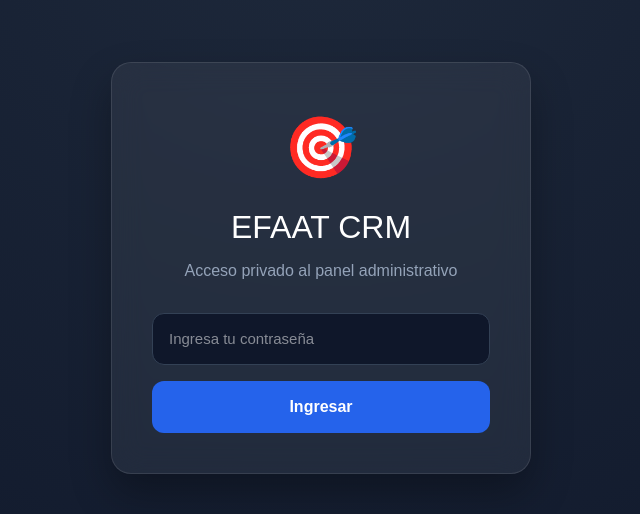
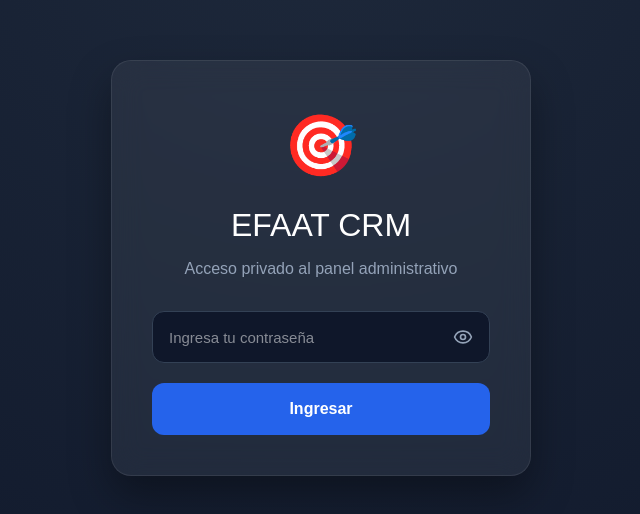
Before and after one commit to Fxandres30/panel_api_v1, a Next.js app: page /login in a window 1280 px wide. Shown: the part 132-646 px from the top of the page, without its empty margins (319-959 px from the left). Built offline with nearby package versions, Linux system fonts and the light colour scheme.

Commit message:
dcvsdsdfsdfwwwssssdsfsdfdf

```diff
--- a/app/login/login.css
+++ b/app/login/login.css
@@ -1,52 +1,37 @@
+/* ===========================
+   Página
+=========================== */
+
 .login-page {
   min-height: 100vh;
   display: flex;
   align-items: center;
   justify-content: center;
+  padding: 20px;
 
-  background:
-    radial-gradient(
-      circle at top,
-      #1e293b,
-      #0f172a
-    );
+  background: radial-gradient(circle at top, #1e293b, #0f172a);
+}
 
-  padding: 20px;
-}
+/* ===========================
+   Tarjeta
+=========================== */
 
 .login-card {
   width: 100%;
   max-width: 420px;
 
-  background: rgba(
-    255,
-    255,
-    255,
-    0.06
-  );
+  padding: 40px;
 
-  backdrop-filter: blur(15px);
-
-  border: 1px solid rgba(
-    255,
-    255,
-    255,
-    0.1
-  );
+  text-align: center;
 
   border-radius: 20px;
 
-  padding: 40px;
+  background: rgba(255,255,255,.06);
+  backdrop-filter: blur(15px);
 
-  box-shadow:
-    0 20px 40px rgba(
-      0,
-      0,
-      0,
-      0.3
-    );
+  border: 1px solid rgba(255,255,255,.08);
 
-  text-align: center;
+  box-shadow: 0 20px 40px rgba(0,0,0,.35);
 }
 
 .login-logo {
@@ -55,9 +40,9 @@
 }
 
 .login-card h1 {
-  color: white;
+  color: #fff;
+  font-size: 32px;
   margin-bottom: 8px;
-  font-size: 32px;
 }
 
 .login-card p {
@@ -65,34 +50,86 @@
   margin-bottom: 30px;
 }
 
-.login-card input {
+/* ===========================
+   Contraseña
+=========================== */
+
+.password-container {
+  position: relative;
+  width: 100%;
+  margin-bottom: 20px;
+}
+
+.password-container input {
   width: 100%;
 
-  padding: 14px 16px;
+  height: 52px;
 
-  border-radius: 12px;
-
-  border: 1px solid #334155;
+  padding: 0 50px 0 16px;
 
   background: #0f172a;
 
   color: white;
 
+  border: 1px solid #334155;
+
+  border-radius: 12px;
+
   font-size: 15px;
 
-  margin-bottom: 16px;
+  outline: none;
 
-  outline: none;
+  transition: .25s;
+
+  box-sizing: border-box;
 }
 
-.login-card input:focus {
+.password-container input:focus {
   border-color: #3b82f6;
 }
 
-.login-card button {
+/* ===========================
+   Botón del ojo
+=========================== */
+
+.toggle-password {
+  position: absolute;
+
+  top: 50%;
+  right: 15px;
+
+  transform: translateY(-50%);
+
+  width: 24px;
+  height: 24px;
+
+  display: flex;
+  align-items: center;
+  justify-content: center;
+
+  padding: 0;
+  margin: 0;
+
+  border: none;
+  background: transparent;
+
+  color: #94a3b8;
+
+  cursor: pointer;
+}
+
+.toggle-password:hover {
+  color: #ffffff;
+}
+
+/* ===========================
+   Botón Ingresar
+=========================== */
+
+.login-btn {
   width: 100%;
 
-  padding: 14px;
+  height: 52px;
 
   border: none;
 
@@ -103,32 +140,30 @@
   color: white;
 
   font-size: 16px;
-
   font-weight: 600;
 
   cursor: pointer;
 
-  transition: 0.2s;
+  transition: .25s;
 }
 
-.login-card button:hover {
+.login-btn:hover {
+  background: #1d4ed8;
   transform: translateY(-2px);
-  background: #1d4ed8;
 }
 
+/* ===========================
+   Error
+=========================== */
+
 .error {
-  margin-top: 15px;
+  margin-top: 18px;
 
-  padding: 10px;
+  padding: 12px;
 
   border-radius: 10px;
 
-  background: rgba(
-    239,
-    68,
-    68,
-    0.15
-  );
+  background: rgba(239,68,68,.15);
 
   color: #f87171;
 }
--- a/app/login/page.tsx
+++ b/app/login/page.tsx
@@ -2,15 +2,19 @@
 
 import { useState } from "react";
 import { useRouter } from "next/navigation";
+import { Eye, EyeOff } from "lucide-react";
 import "./login.css";
 
 export default function LoginPage() {
   const [password, setPassword] = useState("");
   const [error, setError] = useState("");
+  const [showPassword, setShowPassword] = useState(false);
 
   const router = useRouter();
 
   async function login() {
+    setError("");
+
     const res = await fetch("/api/login", {
       method: "POST",
       headers: {
@@ -30,24 +34,18 @@ export default function LoginPage() {
   return (
     <div className="login-page">
       <div className="login-card">
-
-        <div className="login-logo">
-          🎯
-        </div>
+        <div className="login-logo">🎯</div>
 
         <h1>EFAAT CRM</h1>
 
-        <p>
-          Acceso privado al panel administrativo
-        </p>
+        <p>Acceso privado al panel administrativo</p>
 
+        <div className="password-container">
           <input
-          type="password"
+            type={showPassword ? "text" : "password"}
             placeholder="Ingresa tu contraseña"
             value={password}
-          onChange={(e) =>
-            setPassword(e.target.value)
-          }
+            onChange={(e) => setPassword(e.target.value)}
             onKeyDown={(e) => {
               if (e.key === "Enter") {
                 login();
@@ -55,7 +53,29 @@ export default function LoginPage() {
             }}
           />
 
-        <button onClick={login}>
+          <button
+            type="button"
+            className="toggle-password"
+            onClick={() => setShowPassword(!showPassword)}
+            aria-label={
+              showPassword
+                ? "Ocultar contraseña"
+                : "Mostrar contraseña"
+            }
+          >
+            {showPassword ? (
+              <EyeOff size={20} />
+            ) : (
+              <Eye size={20} />
+            )}
+          </button>
+        </div>
+
+        <button
+          type="button"
+          className="login-btn"
+          onClick={login}
+        >
           Ingresar
         </button>
 
@@ -64,7 +84,6 @@ export default function LoginPage() {
             {error}
           </div>
         )}
-
       </div>
     </div>
   );
--- a/package.json
+++ b/package.json
@@ -10,7 +10,7 @@
   },
   "dependencies": {
     "@supabase/supabase-js": "^2.108.2",
-    "lucide-react": "^1.21.0",
+    "lucide-react": "^1.26.0",
     "next": "16.2.9",
     "react": "19.2.4",
     "react-dom": "19.2.4"
```
Also changed, not shown: 1 other file (tests, documents, lock files or other folders). Lines whose indentation alone changed are shown as unchanged.
